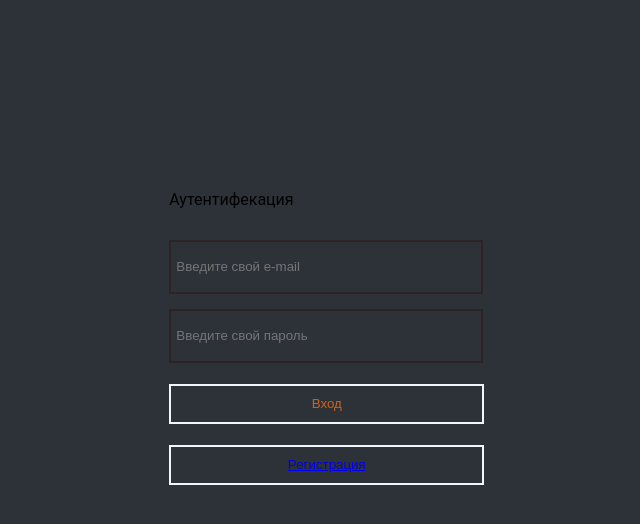
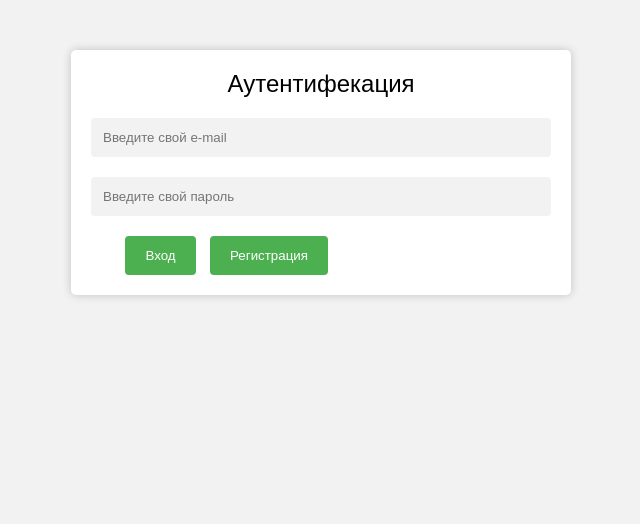
Before and after one commit to 1W3UxNt/praktick, a PHP site: page /indux.html in a window 1280 px wide. Shown: the top 524 px of the page, without its empty margins (319-959 px from the left). Run offline with PHP 8.4, Linux system fonts and the light colour scheme.

Commit message:
Update styl.css

```diff
--- a/styl.css
+++ b/styl.css
@@ -1,31 +1,117 @@
+/* Стили для всего документа */
+* {
+  box-sizing: border-box;
+  margin: 0;
+  padding: 0;
+}
+
 body {
-    background-color:#2d3238;
-    font-family: 'Roboto', sans-serif;
-   }
-   .wrapper {
-    width: 300px;
-  margin-left: 38%;
-  margin-top: 15%;
-  }
+  font-family: Arial, sans-serif;
+  background-color: #f2f2f2;
+}
 
+/* Стили для формы */
+.wrapper {
+  max-width: 500px;
+  margin: 50px auto;
+  background-color: #fff;
+  padding: 20px;
+  border-radius: 5px;
+  box-shadow: 0 0 10px rgba(0, 0, 0, 0.2);
+}
 
-  input {
-    background: transparent;
-    background-color: #e6cb3300;
-    border: 2px solid #2d2224;
-    color: #228799;
-    width: 100%;
-    padding: 5px;
-    height: 40px;
-    margin-top: 5%;
-  }
-  button{
-    background: transparent;
-    background-color: #1f8dcc00;
-    border: 2px solid #f2f6fc;
-    color: #ce631c;
-    width: 105%;
-    padding: 5px;
-    height: 40px;
-    margin-top: 7%;
-  }
+.wrapper p {
+  text-align: center;
+  font-size: 24px;
+  margin-bottom: 20px;
+}
+
+input[type="email"],
+input[type="password"] {
+  width: 100%;
+  padding: 12px;
+  margin-bottom: 20px;
+  border: none;
+  border-radius: 4px;
+  background-color: #f2f2f2;
+}
+
+input[type="email"]:focus,
+input[type="password"]:focus {
+  outline: none;
+  background-color: #e6e6e6;
+}
+
+button {
+  background-color: #4CAF50;
+  color: #fff;
+  padding: 12px 20px;
+  border: none;
+  border-radius: 4px;
+  cursor: pointer;
+  margin-right: 10px;
+}
+
+button:hover {
+  background-color: #3e8e41;
+}
+
+button a {
+  color: #fff;
+  text-decoration: none;
+}
+
+/* Стили для описания пароля */
+.container {
+  display: inline-block;
+  position: relative;
+  padding-left: 30px;
+  margin-bottom: 20px;
+  cursor: pointer;
+  font-size: 16px;
+  user-select: none;
+}
+
+.container input {
+  position: absolute;
+  opacity: 0;
+  cursor: pointer;
+}
+
+.checkmark {
+  position: absolute;
+  top: 0;
+  left: 0;
+  height: 20px;
+  width: 20px;
+  background-color: #ccc;
+  border-radius: 4px;
+}
+
+.container:hover input ~ .checkmark {
+  background-color: #ccc;
+}
+
+.container input:checked ~ .checkmark {
+  background-color: #2196F3;
+}
+
+.checkmark:after {
+  content: "";
+  position: absolute;
+  display: none;
+}
+
+.container input:checked ~ .checkmark:after {
+  display: block;
+}
+
+.container .checkmark:after {
+  left: 7px;
+  top: 3px;
+  width: 5px;
+  height: 10px;
+  border: solid white;
+  border-width: 0 3px 3px 0;
+  transform: rotate(45deg);
+}
```
